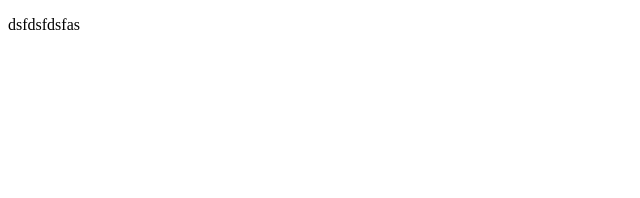
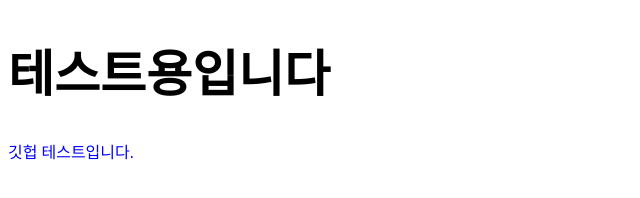
Before and after one commit to soyeon01234/test, a plain HTML site: page index.html in a window 1280 px wide. Shown: the whole page, without its empty margins (0-640 px from the left). Drawn offline with Linux system fonts and the light colour scheme.

Commit message:
파일 수정

```diff
--- /dev/null
+++ b/css/index.css
@@ -0,0 +1,6 @@
+h1 {
+  font-size: 50px;
+}
+p {
+  color: #0000ff;
+}
--- a/index.html
+++ b/index.html
@@ -5,9 +5,11 @@
   <meta name="viewport"
         content="width=device-width, user-scalable=no, initial-scale=1.0, maximum-scale=1.0, minimum-scale=1.0">
   <meta http-equiv="X-UA-Compatible" content="ie=edge">
-  <title>Document</title>
+  <link rel="stylesheet" href="css/index.css">
+  <title>test</title>
 </head>
 <body>
-  <p>dsfdsfdsfas</p>
+  <h1>테스트용입니다</h1>
+  <p>깃헙 테스트입니다.</p>
 </body>
 </html>
```
